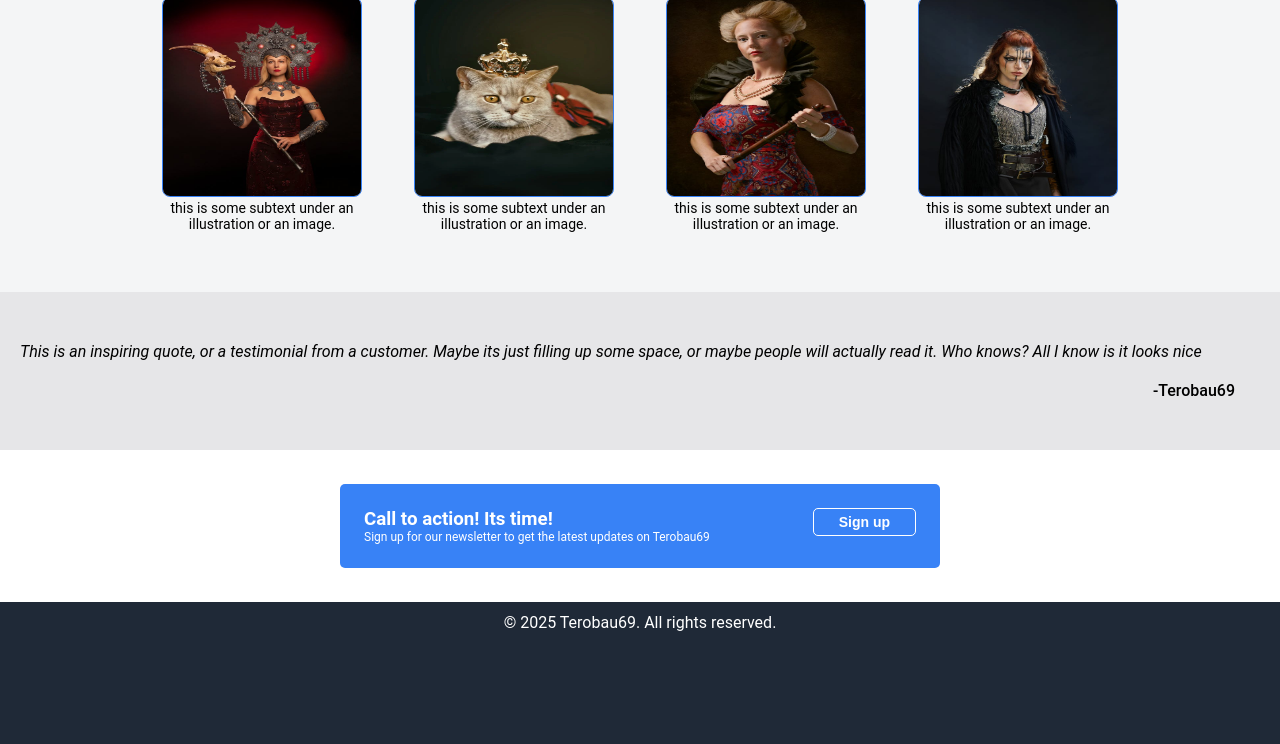
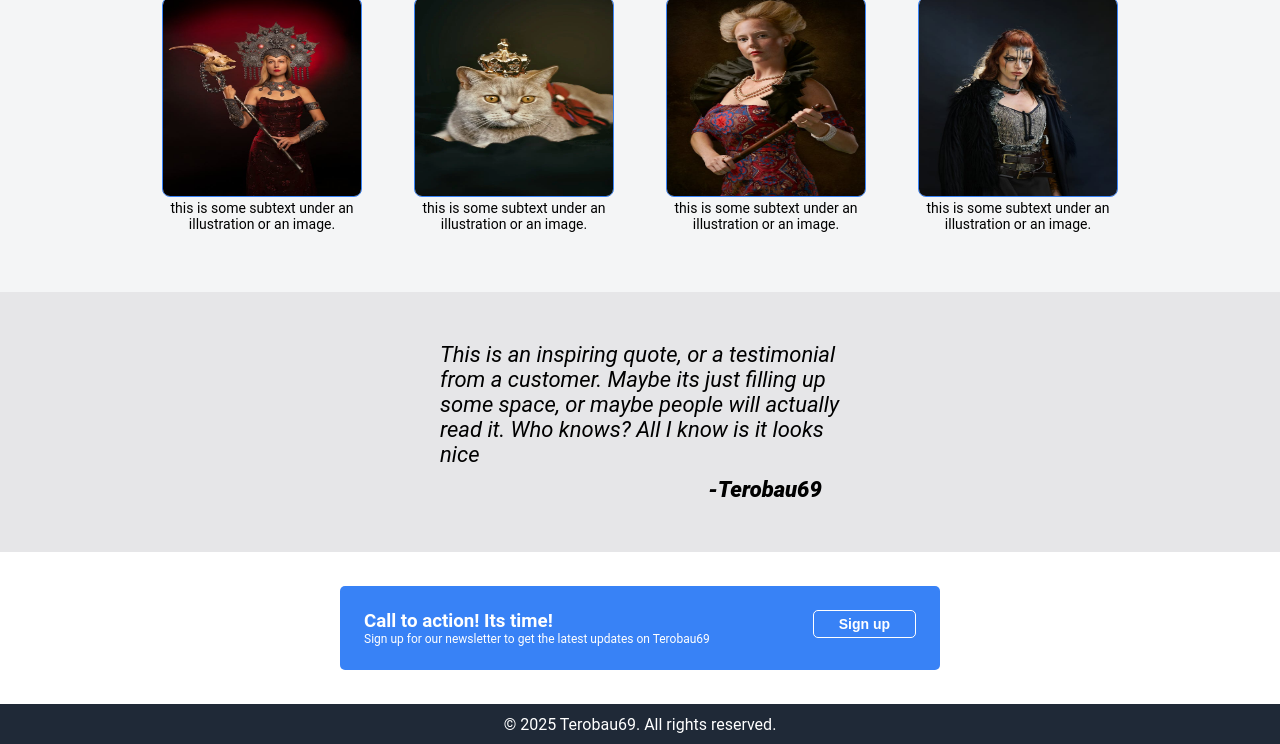
Before and after one commit to terobau6969/landing_page, a plain HTML site: page index.html in a window 1280 px wide. Shown: the part 542-1286 px from the top of the page. Before the commit the page ends 1184 px from the top, so only its background shows below. Drawn offline with Linux system fonts and the light colour scheme.

Commit message:
style enhancement for middle-container and bottom

```diff
--- a/styles.css
+++ b/styles.css
@@ -97,6 +97,7 @@ button {
      display: flex;
      justify-content: center;
      gap: 52px;
+     flex-wrap: wrap;
  }
 
  .info {
@@ -117,19 +118,22 @@ button {
      align-items: center;
      background-color: #fffefee3;
      color: #000000;
-     padding: 50px 20px 50px 20px;
+     padding: 50px;
      flex-direction: column;
-     gap: 20px;
+     gap: 10px;
+     font-size: 22px;
+     font-style: italic;
  }
 
  .bottom-left {
-     align-self: flex-start;
+     align-self: center;
+     max-width: 400px;
  }
 
  .bottom-right {
-     align-self: flex-end;
-     font-weight: 500;
-     padding-right: 25px;
+     align-self: center;
+     font-weight: 900;
+     padding-left: 250px;
  }
 
  .call-to-action {
```
